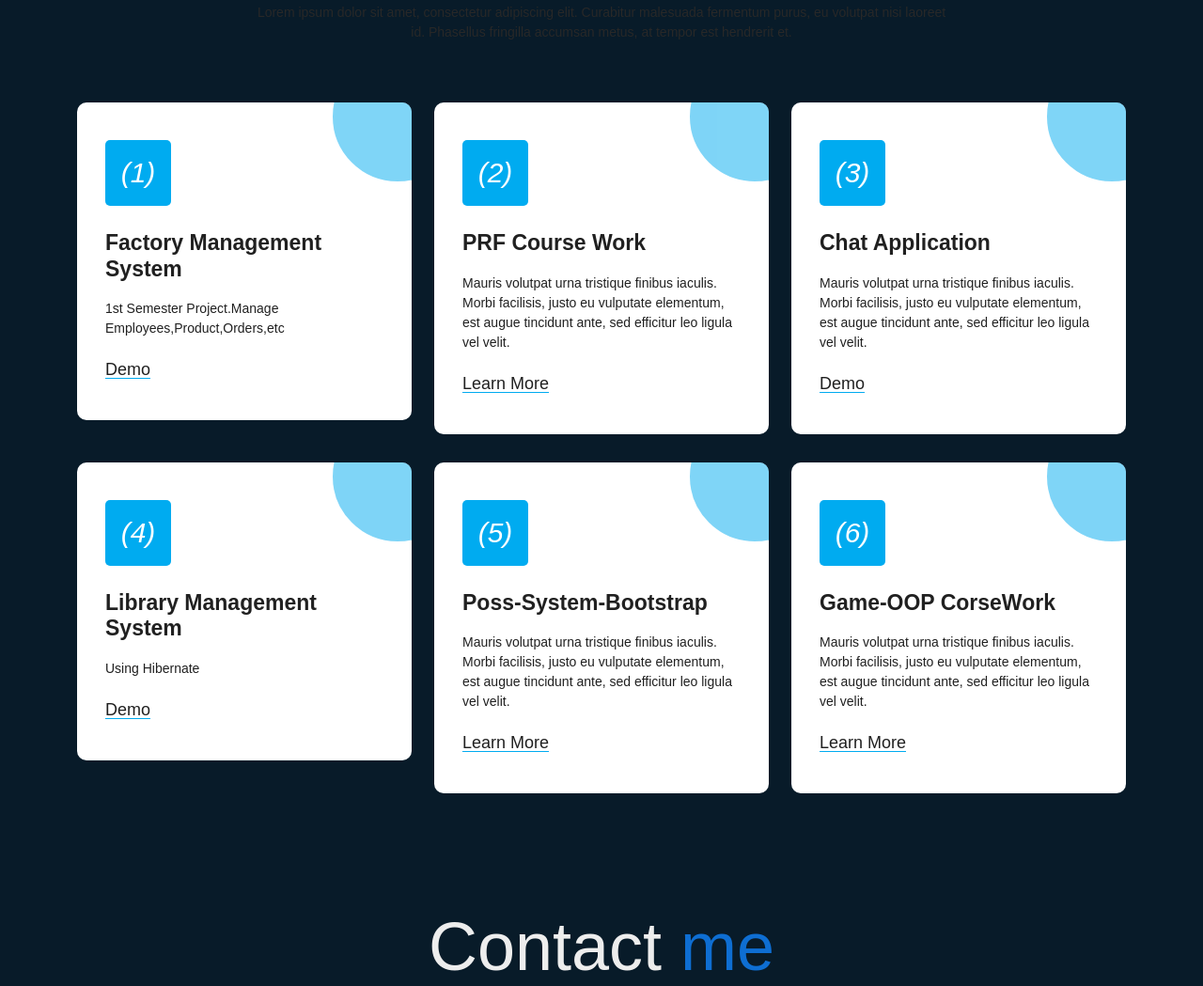
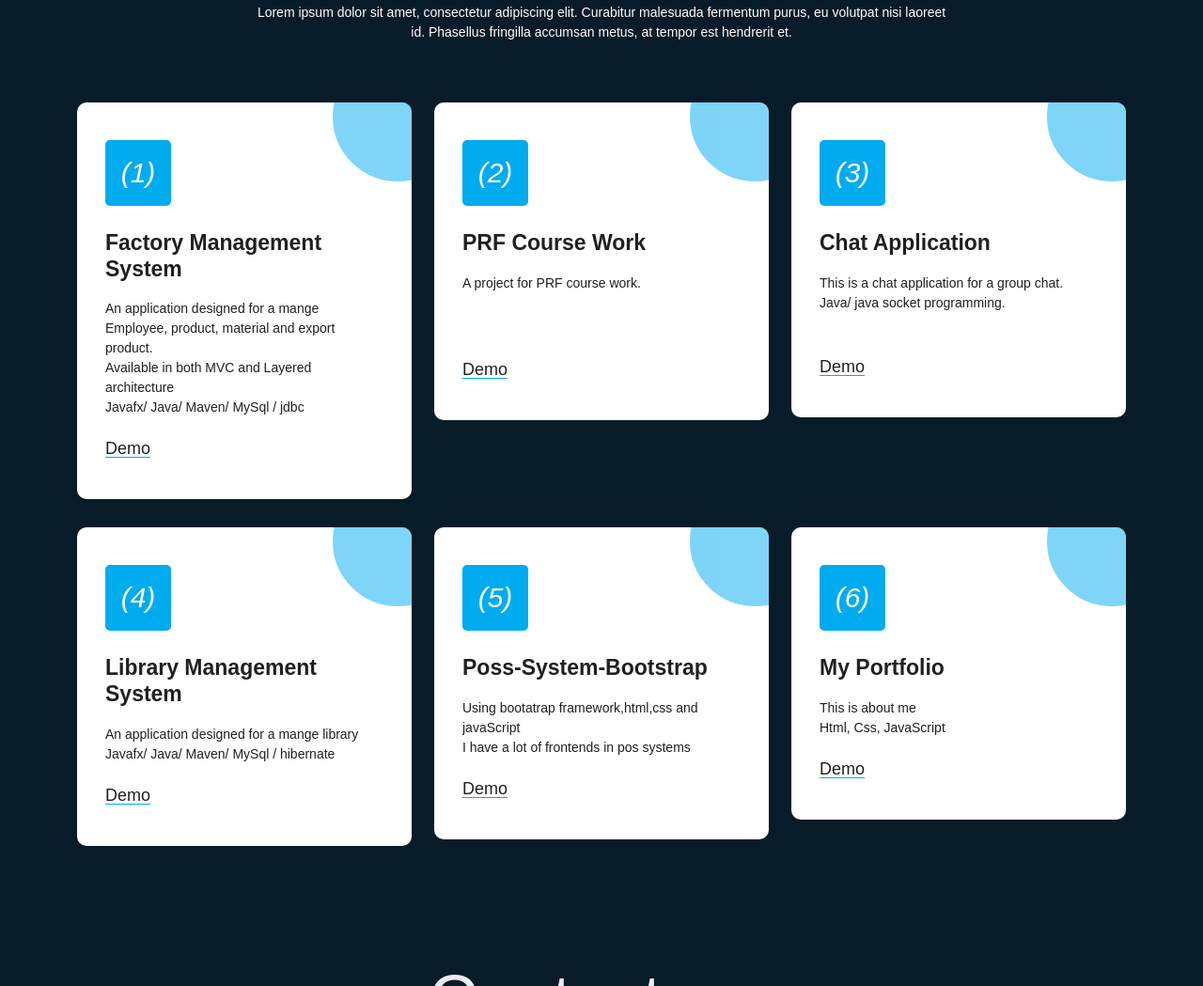
Before and after one commit to loshaniramsha/Loshani-Ramsha, a plain HTML site: page index.html in a window 1280 px wide. Shown: the part 3036-4085 px from the top of the page at 94% size. Drawn offline with nearby package versions, Linux system fonts and the light colour scheme.

Commit message:
project Section changes

```diff
--- a/assets/style/style.css
+++ b/assets/style/style.css
@@ -642,7 +642,7 @@ p,a,h1,h2,h3,h4,h5,h6,ul,li {
 
 .section-services .header-section .description {
     font-size: 14px;
-    color: #282828;
+    color:  #fff;
 }
 
 .section-services .single-service {
--- a/index.html
+++ b/index.html
@@ -130,7 +130,9 @@
 								<i class="fab fa-battle-net">(1)</i>
 							</span>
                         <h3 class="title">Factory Management System</h3>
-                        <p class="description">1st Semester Project.Manage Employees,Product,Orders,etc</p>
+                        <p class="description">An application designed for a mange Employee, product, material and export product.<br>
+                            Available in both MVC and Layered architecture<br>
+                            Javafx/ Java/ Maven/ MySql / jdbc</p>
                         <a href="https://github.com/loshaniramsha/semester-1-final-project-layered.git" class="learn-more">Demo</a>
                     </div>
                     <span class="circle-before"></span>
@@ -145,8 +147,9 @@
 								<i class="fab fa-asymmetrik">(2)</i>
 							</span>
                         <h3 class="title">PRF Course Work</h3>
-                        <p class="description">Mauris volutpat urna tristique finibus iaculis. Morbi facilisis, justo eu vulputate elementum, est augue tincidunt ante, sed efficitur leo ligula vel velit.</p>
-                        <a href="https://github.com/loshaniramsha/PRF-COURSE-WORK.git" class="learn-more">Learn More</a>
+                        <p class="description">A project for PRF course work.</p>
+                        <br><br>
+                        <a href="https://github.com/loshaniramsha/PRF-COURSE-WORK.git" class="learn-more">Demo</a>
                     </div>
                     <span class="circle-before"></span>
                 </div>
@@ -160,7 +163,9 @@
 								<i class="fab fa-artstation">(3)</i>
 							</span>
                         <h3 class="title">Chat Application</h3>
-                        <p class="description">Mauris volutpat urna tristique finibus iaculis. Morbi facilisis, justo eu vulputate elementum, est augue tincidunt ante, sed efficitur leo ligula vel velit.</p>
+                        <p class="description">This is a chat application for a group chat.<br>
+                            Java/ java socket programming.</p>
+                        <br>
                         <a href="https://github.com/loshaniramsha/Group-Chat-Application.git" class="learn-more">Demo</a>
                     </div>
                     <span class="circle-before"></span>
@@ -175,7 +180,8 @@
 								<i class="fab fa-500px">(4)</i>
 							</span>
                         <h3 class="title">Library Management System</h3>
-                        <p class="description">Using Hibernate</p>
+                        <p class="description">An application designed for a mange library<br>
+                            Javafx/ Java/ Maven/ MySql / hibernate</p>
                         <a href="https://github.com/loshaniramsha/BookWorm.git" class="learn-more">Demo</a>
                     </div>
                     <span class="circle-before"></span>
@@ -190,8 +196,9 @@
 								<i class="fas fa-chart-pie">(5)</i>
 							</span>
                         <h3 class="title">Poss-System-Bootstrap</h3>
-                        <p class="description">Mauris volutpat urna tristique finibus iaculis. Morbi facilisis, justo eu vulputate elementum, est augue tincidunt ante, sed efficitur leo ligula vel velit.</p>
-                        <a href="https://github.com/loshaniramsha/Assingment-06-07-11-bootstrap-PossSystem.git" class="learn-more">Learn More</a>
+                        <p class="description">Using bootatrap framework,html,css and javaScript<br>
+                            I have a lot of  frontends in pos systems</p>
+                        <a href="https://github.com/loshaniramsha/Assingment-06-07-11-bootstrap-PossSystem.git" class="learn-more">Demo</a>
                     </div>
                     <span class="circle-before"></span>
                 </div>
@@ -204,9 +211,10 @@
 							<span class="icon">
 								<i class="fas fa-laptop-code">(6)</i>
 							</span>
-                        <h3 class="title">Game-OOP CorseWork</h3>
-                        <p class="description">Mauris volutpat urna tristique finibus iaculis. Morbi facilisis, justo eu vulputate elementum, est augue tincidunt ante, sed efficitur leo ligula vel velit.</p>
-                        <a href="#" class="learn-more">Learn More</a>
+                        <h3 class="title">My Portfolio</h3>
+                        <p class="description">This is about me<br>
+                            Html, Css, JavaScript</p>
+                        <a href="#" class="learn-more">Demo</a>
                     </div>
                     <span class="circle-before"></span>
                 </div>
```
